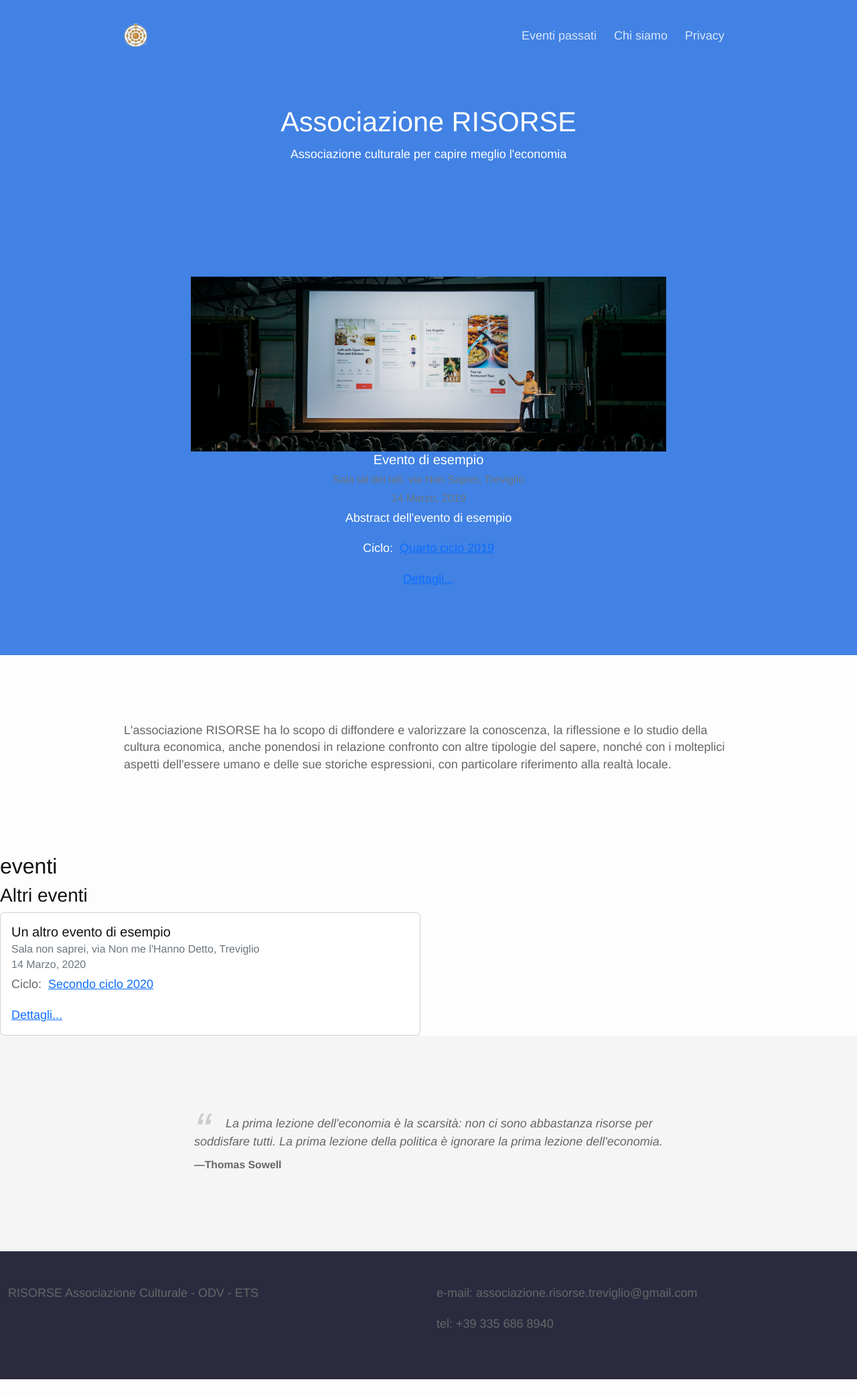
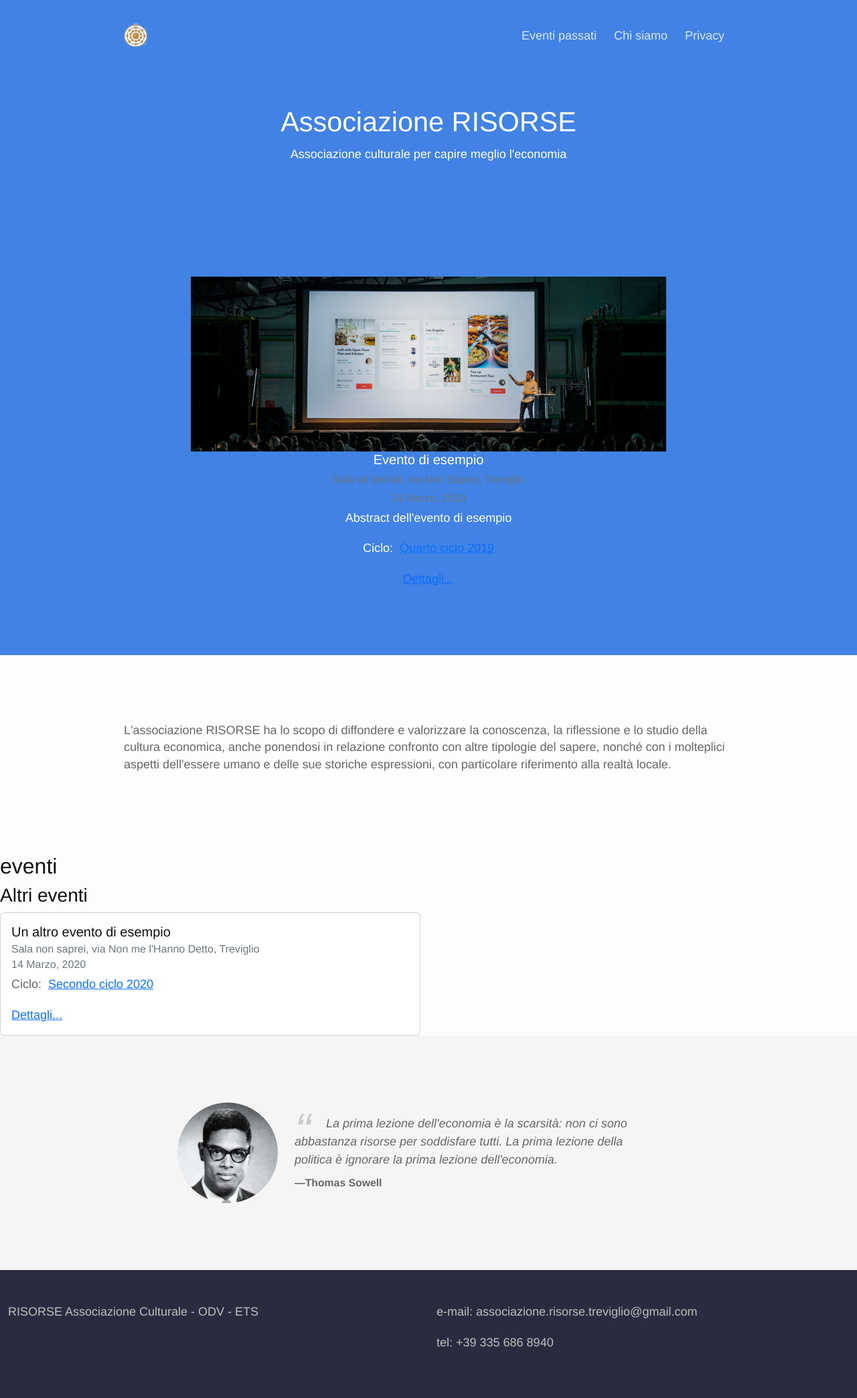
Before and after one commit to Risorse-Associazione-Culturale/risorse-associazione-culturale.github.io, a Jekyll site: the page built from index.html, in a window 1280 px wide. Shown: the whole page at 67% size. Built offline with Jekyll 4.4.1, drawn with Linux system fonts in a browser that asks for light colours; nearby versions of some CDN libraries; before the commit the page ends 2059 px from its top, so only the background shows below that.

Commit message:
Improve quote section

```diff
--- a/_sass/_layout.scss
+++ b/_sass/_layout.scss
@@ -97,13 +97,34 @@ section{
     }
 }
 
+.square-image {
+    width: 150px;
+    height: 150px;
+    overflow: hidden;
+    margin: 0px auto 0 auto;
+    position: relative;
+    border-radius: 200px;
+
+    img {
+        position: absolute;
+        left: -1000%;
+        right: -1000%;
+        top: -980%;
+        bottom: -1000%;
+        margin: auto;
+        width: 150px;
+    }
+}
+
 .page{
     margin-top: 20px;
 }
 
 footer {
+    p{
+        color: rgb(191, 191, 191);
+    }
     padding: 50px 0 50px 0;
     position: relative;
     background: #2b2b40;
-    color: #fff;
 }
--- a/index.html
+++ b/index.html
@@ -89,8 +89,14 @@ layout: default
   <section class="quote">
 		<div class="container flex">
 			<div class="quote-block">
+        {% assign citazione = site.citazioni[0] %}
+        {% if citazione.immagine %}
+        <div class="square-image">
+          <img src="{{ citazione.immagine }}"
+               alt="{{ citazione.autore }}">
+        </div>
+        {% endif %}
 				<blockquote>
-					{% assign citazione = site.citazioni[0] %}
           <p class="text">{{ citazione.testo }}</p>
           <p class="author">—{{ citazione.autore }}</p>
 				</blockquote>
```
Also changed, not shown: _citazioni/citazione.md (+1 -0 lines), img/quote/thomas_sowell.jpg (added).
